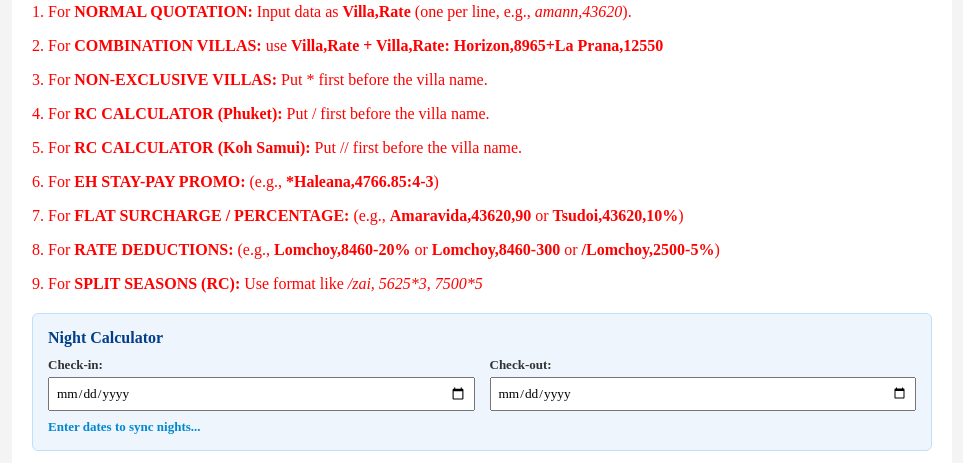
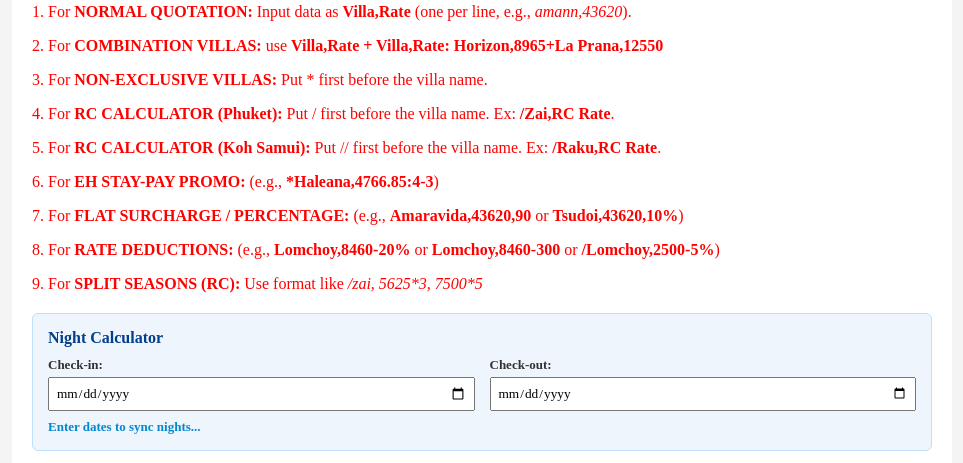
Before and after one commit to markroelpadilla6-bit/villa-calculator, a plain HTML site: page index.html in a window 1280 px wide. Shown: the part 312-775 px from the top of the page, without its empty margins (158-1121 px from the left). Drawn offline with Linux system fonts and the light colour scheme.

Commit message:
Update index.html

```diff
--- a/index.html
+++ b/index.html
@@ -53,8 +53,8 @@ td{border:1px solid #000;padding:8px 12px;background:#fff;font-size:14px;font-we
  <p>1. For <b>NORMAL QUOTATION:</b> Input data as <b>Villa,Rate</b> (one per line, e.g., <i>amann,43620</i>).</p>
  <p>2. For <b>COMBINATION VILLAS:</b> use <b>Villa,Rate + Villa,Rate: Horizon,8965+La Prana,12550</b></p>
  <p>3. For <b>NON-EXCLUSIVE VILLAS:</b> Put * first before the villa name.</p>
- <p>4. For <b>RC CALCULATOR (Phuket):</b> Put / first before the villa name.</p>
- <p>5. For <b>RC CALCULATOR (Koh Samui):</b> Put // first before the villa name.</p>
+ <p>4. For <b>RC CALCULATOR (Phuket):</b> Put / first before the villa name. Ex: <b>/Zai,RC Rate</b>.</p>
+ <p>5. For <b>RC CALCULATOR (Koh Samui):</b> Put // first before the villa name. Ex: <b>/Raku,RC Rate</b>. </p>
  <p>6. For <b>EH STAY-PAY PROMO:</b> (e.g., <b>*Haleana,4766.85:4-3</b>)</p>
  <p>7. For <b>FLAT SURCHARGE / PERCENTAGE:</b> (e.g., <b>Amaravida,43620,90</b> or <b>Tsudoi,43620,10%</b>)</p>
  <p>8. For <b>RATE DEDUCTIONS:</b> (e.g., <b>Lomchoy,8460-20%</b> or <b>Lomchoy,8460-300</b> or <b>/Lomchoy,2500-5%</b>)</p>
```
